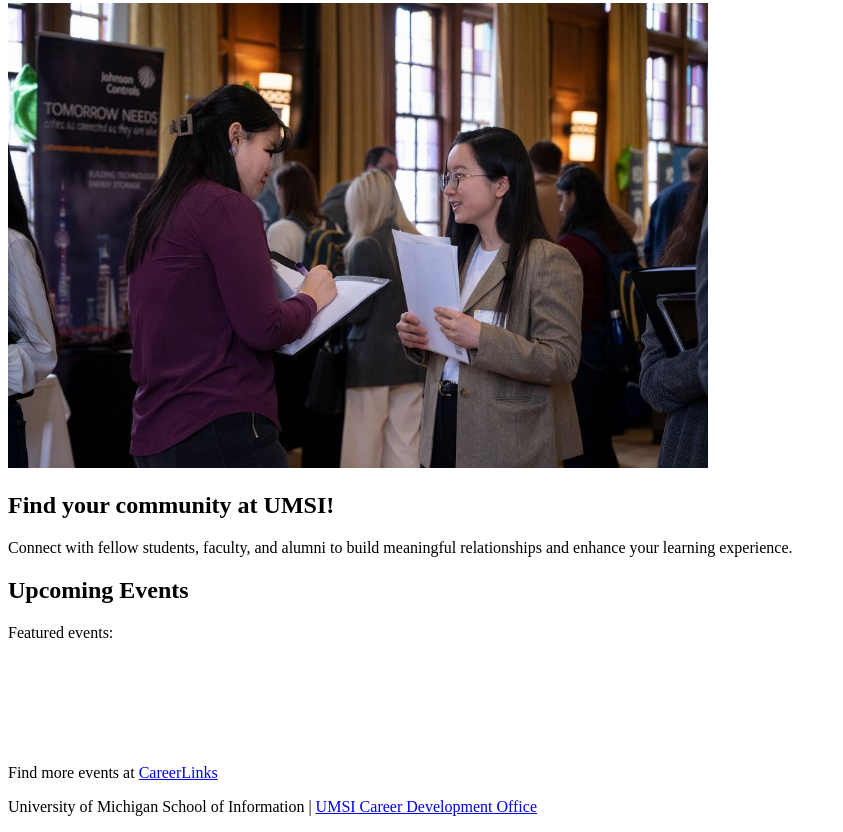
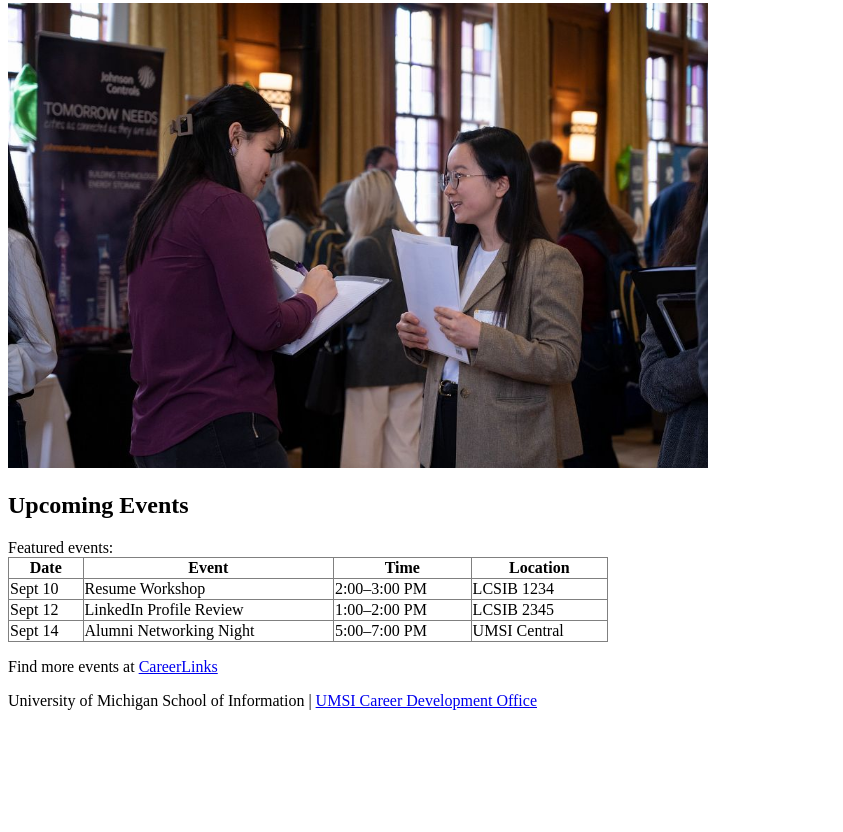
Before and after one commit to fangyi2002/client_project_html_f25, a plain HTML site: page network.html in a window 1280 px wide. Shown: the part 1190-2022 px from the top of the page, without its empty margins (0-843 px from the left). After the commit the page ends 1916 px from the top, so only its background shows below. Drawn offline with Linux system fonts and the light colour scheme.

Commit message:
Add files via upload
Update resume.htm and network.html

```diff
--- a/network.html
+++ b/network.html
@@ -67,22 +67,44 @@
         </section>
 
         <img src="images/network2.jpg" alt="Students networking at UMSI career fair" width="700">
-        <section>
-            <h2> Find your community at UMSI!</h2>
-            <p>Connect with fellow students, faculty, and alumni to build meaningful relationships and enhance your
-                learning experience.</p>
-        </section>
 
         <section>
             <h2> Upcoming Events </h2>
             <div> Featured events:
-                <p>
-                    <br><br><br><br><br>
-                </p>
-            </div> <!-- I will complete this code later-->
-            <p> Find more events at <a href="https://si-umich.12twenty.com/events#/events/home">CareerLinks</a></p>
+                <table border="1" style="border-collapse: collapse; width: 100%; max-width: 600px;">
+            <thead>
+                <tr>
+                    <th>Date</th>
+                    <th>Event</th>
+                    <th>Time</th>
+                    <th>Location</th>
+                </tr>
+            </thead>
+            <tbody>
+                <tr>
+                    <td>Sept 10</td>
+                    <td>Resume Workshop</td>
+                    <td>2:00–3:00 PM</td>
+                    <td>LCSIB 1234</td>
+                </tr>
+                <tr>
+                    <td>Sept 12</td>
+                    <td>LinkedIn Profile Review</td>
+                    <td>1:00–2:00 PM</td>
+                    <td>LCSIB 2345</td>
+                </tr>
+                <tr>
+                    <td>Sept 14</td>
+                    <td>Alumni Networking Night</td>
+                    <td>5:00–7:00 PM</td>
+                    <td>UMSI Central</td>
+                </tr>
+            </tbody>
+        </table>
+        <p>Find more events at <a href="https://si-umich.12twenty.com/events#/events/home">CareerLinks</a></p>
+            </div>
         </section>
-        <!-- I used AI-generated text content to help create this page. -->
+        <!-- I used AI-generated text content and code to help create this page. -->
     </main>
     <footer>
         <p>University of Michigan School of Information | <a href="https://umich.instructure.com/courses/137916">UMSI
```
Also changed, not shown: resume.html (+12 -8 lines).
